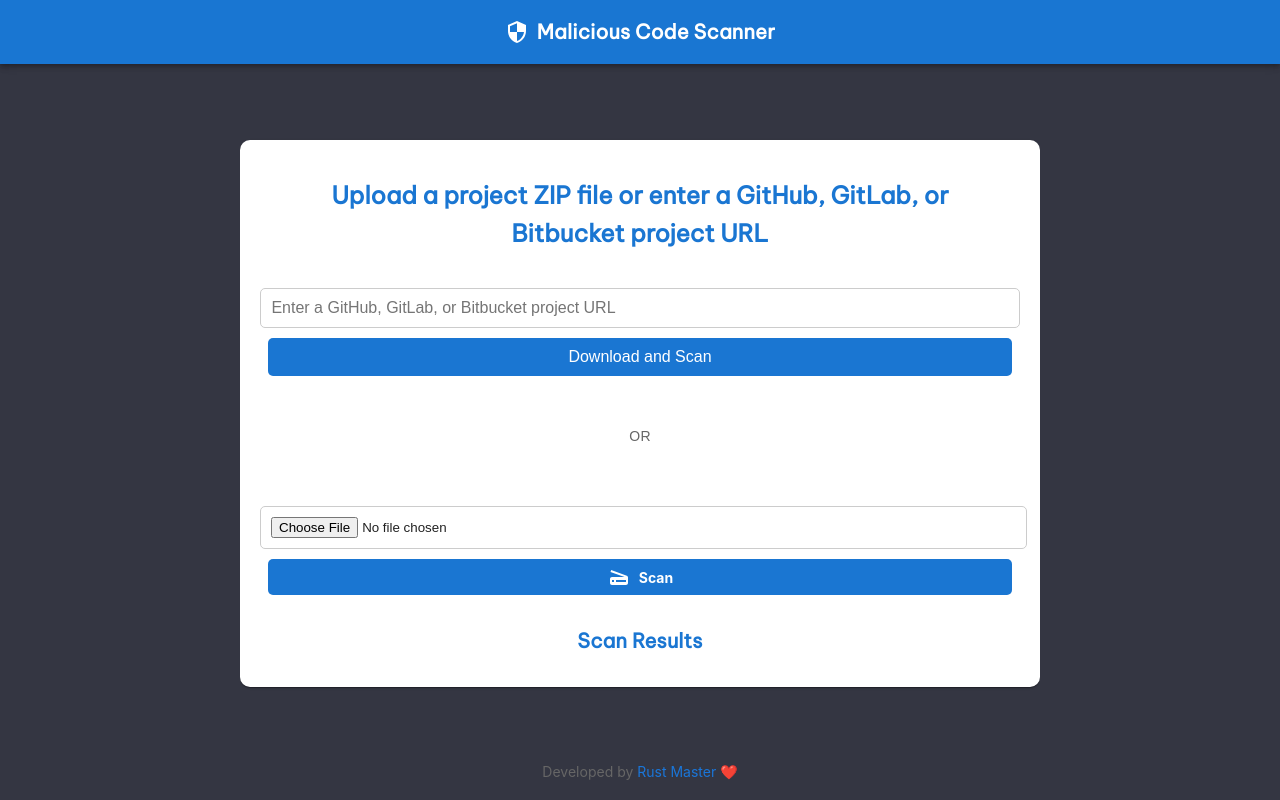
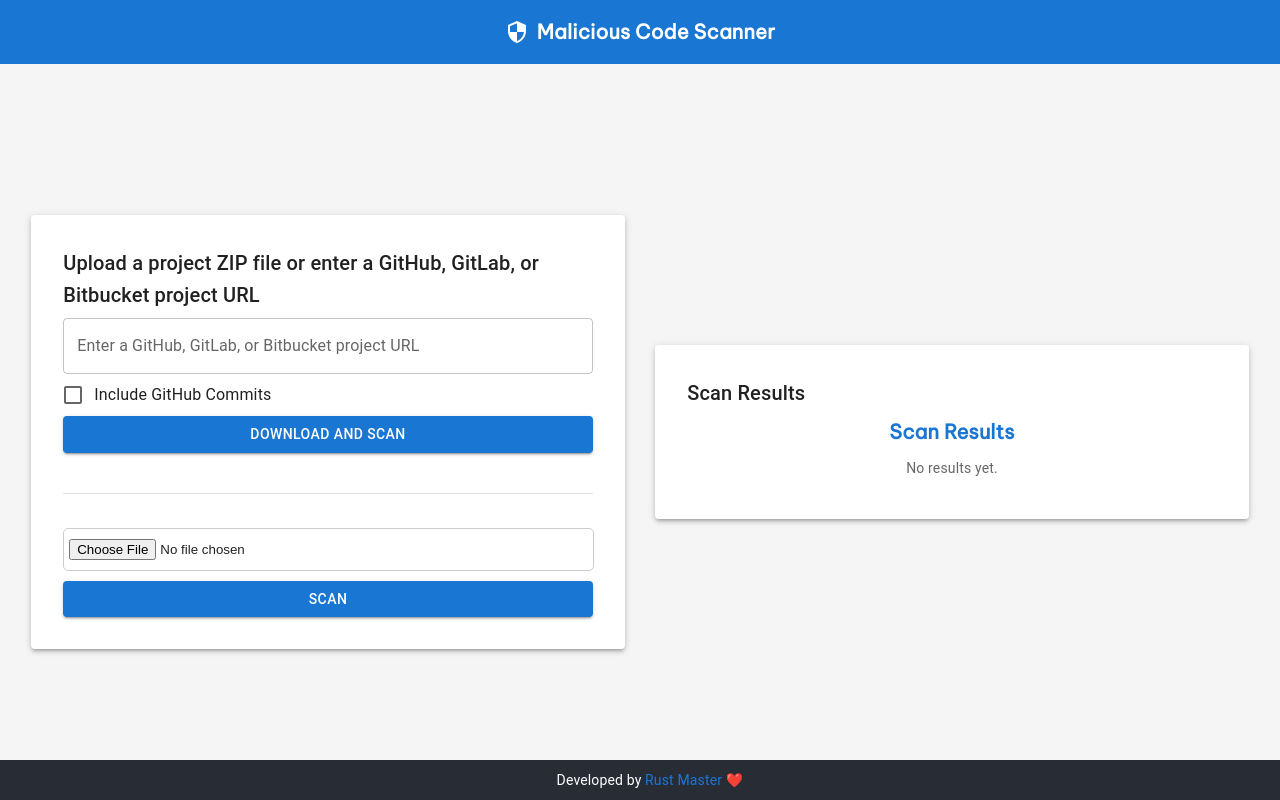
Before and after one commit to rust-master/malicious-code-scanner, a React (Create React App) app: page / in a window 1280 px wide. Built offline with nearby package versions, Linux system fonts and the light colour scheme.

Commit message:
Github commits added and UI Upgrade

```diff
--- a/src/App.css
+++ b/src/App.css
@@ -1,52 +1,20 @@
-.App {
+/* .App {
   text-align: center;
   height: 75vh;
   display: flex;
   justify-content: center;
   align-items: center;
   overflow: hidden !important;
+} */
+
+.App {
+  display: flex !important;
+  height: 75vh !important;
+  overflow: hidden !important;
 }
 
 body {
   overflow: hidden !important;
-}
-
-.App-logo {
-  height: 40vmin;
-  pointer-events: none;
-}
-
-@media (prefers-reduced-motion: no-preference) {
-  .App-logo {
-    animation: App-logo-spin infinite 20s linear;
-  }
-}
-.App-header {
-  background-color: #282c34;
-  min-height: 100vh;
-  display: flex;
-  flex-direction: column;
-  align-items: center;
-  justify-content: center;
-  font-size: calc(10px + 2vmin);
-  color: white;
-}
-
-@keyframes App-logo-spin {
-  from {
-    transform: rotate(0deg);
-  }
-  to {
-    transform: rotate(360deg);
-  }
-}
-
-p {
-  text-align: center;
-  padding: 30px;
-}
-p a {
-  text-decoration: none;
 }
 
 .formDiv {
@@ -55,10 +23,21 @@ p a {
   align-items: center;
 }
 
-.CardDiv {
-  @media (max-width: 576px) {
-    width: 300px;
-  }
+.App-left {
+  flex: 2;
+  display: flex;
+  flex-direction: column;
+  justify-content: center;
+  align-items: flex-start;
+  padding: 20px;
+}
+
+.App-right {
+  flex: 1;
+  display: flex;
+  justify-content: flex-end;
+  align-items: flex-start;
+  padding: 20px;
 }
 
 .fileInput {
@@ -68,13 +47,19 @@ p a {
   }
 }
 
-.scanBtn {
-  @media (max-width: 576px) {
-  }
-}
 .formDiv {
   @media (max-width: 576px) {
     flex-direction: column;
     row-gap: 20px;
   }
 }
+
+.footer {
+  position: fixed !important;
+  bottom: 0 !important;
+  width: 100% !important;
+  background-color: #282c34 !important;
+  color: white !important;
+  text-align: center !important;
+  padding: 10px !important;
+}
--- a/src/App.js
+++ b/src/App.js
@@ -7,10 +7,13 @@ import JSZip from "jszip";
 import Card from "@mui/material/Card";
 import CardContent from "@mui/material/CardContent";
 import Typography from "@mui/material/Typography";
+import { Checkbox, FormControlLabel } from "@mui/material";
 import LinearProgress from "@mui/material/LinearProgress";
 import ResponsiveAppBar from "./AppBar";
 import axios from 'axios';
 import { ToastContainer, toast } from 'react-toastify';
+import { Box, TextField, Button, Divider } from "@mui/material";
+
 import 'react-toastify/dist/ReactToastify.css';
 
 function App() {
@@ -18,6 +21,7 @@ function App() {
   const [progressBar, setProgressBar] = useState(false);
   const [isNewFile, setIsNewFile] = useState(false);
   const [githubURL, setGithubURL] = useState(""); // Track GitHub URL input
+  const [scanCommits, setScanCommits] = useState(false);
 
   const fileInputRef = React.createRef();
   const searchResults = [];
@@ -27,6 +31,10 @@ function App() {
     setResults([])
   }, [githubURL]);
 
+  const handleCheckboxChange = (event) => {
+    setScanCommits(event.target.checked);
+    console.log("Scan GitHub Commits:", event.target.checked);
+  };
 
   const handleUpload = (file) => {
     setIsNewFile(true); // Indicate a new file has been selected
@@ -187,6 +195,10 @@ function App() {
           const blob = await response.blob();
           console.log("🚀 ~ handleGitHubDownload ~ blob:", blob);
           handleUpload(blob); // Process the file with handleUpload
+
+          if (scanCommits) {
+            handleGitHubDownloadCommitsZip()
+          }
         }
 
       } else {
@@ -198,6 +210,56 @@ function App() {
       setProgressBar(false);
     }
   };
+
+  const handleGitHubDownloadCommitsZip = async () => {
+    try {
+      // Validate the GitHub URL
+      const url = new URL(githubURL);
+
+      if (!url.protocol.startsWith("https:")) {
+        alert("Invalid GitHub URL. Please enter a valid HTTPS URL.");
+        throw new Error("Invalid GitHub URL. Please enter a valid HTTPS URL.");
+      }
+
+      if (githubURL) {
+        setProgressBar(true);
+        setIsNewFile(true);
+
+        const repo = url.pathname.replace(/^\//, "").replace(/\/$/, "");
+        const apiCommitsUrl = `https://api.github.com/repos/${repo}/commits`;
+
+        const commitsResponse = await axios.get(apiCommitsUrl);
+        console.log("🚀 ~ handleGitHubDownloadCommitsZip ~ commitsResponse:", commitsResponse);
+
+        const commits = commitsResponse.data.map(commit => commit.sha);
+        console.log("Commits:", commits);
+
+        for (const commit of commits) {
+          console.log("🚀 ~ handleGitHubDownloadCommitsZip ~ commit:", commit);
+          // Request ZIP archive for each commit
+          const codeloadUrl = `https://codeload.github.com/${repo}/zip/${commit}`;
+          const proxyURL = `https://corsproxy.io/?${encodeURIComponent(codeloadUrl)}`;
+
+          const response = await fetch(proxyURL);
+
+          if (!response.ok) {
+            throw new Error(`Failed to download commit ${commit} of the GitHub project.`);
+          }
+
+          const blob = await response.blob();
+          console.log("🚀 ~ handleGitHubDownloadCommitsZip ~ blob:", blob);
+          await handleUpload(blob); // Process the file with handleUpload
+        }
+      } else {
+        alert("Please enter a valid GitHub URL.");
+      }
+    } catch (error) {
+      alert(error.message);
+    } finally {
+      setProgressBar(false);
+    }
+  };
+
 
   const handleGitLabDownload = async () => {
     try {
@@ -247,97 +309,6 @@ function App() {
         }
 
         setResults(searchResults);
-
-        // try {
-        //   const response = await fetch(apiURL);
-        //   console.log("🚀 ~ handleGitLabDownload ~ response:", response);
-        //   if (!response.ok) {
-        //     throw new Error(`Error: ${response.status} ${response.statusText}`);
-        //   }
-        //   const branches = await response.json();
-        //   console.log("Branches:", branches);
-
-
-
-        // for (const branch of branches) {
-        //   console.log("🚀 ~ handleGitLabDownload ~ branch:", branch);
-
-
-
-        //   const idp = encodeURIComponent("rust/hello_world")
-        //   const newapiURL = `https://gitlab.com/api/v4/projects/${idp}/repository/archive`
-        //   // const newapiURL = `https://gitlab.invozone.com/api/v4/projects/${projectID}/repository/archive`;
-
-        //   // const proxyURL = `https://corsproxy.io/?${encodeURIComponent(newapiURL)}`;
-
-        //   // const response = await fetch(proxyURL);
-
-
-
-
-        //   // GET /projects/:id/repository/blobs/:sha
-
-
-        //   // const newapiURL = `https://gitlab.invozone.com/api/v4/projects/${projectID}/repository/blobs/ad1b06b1f7f584d5331142c09650652e0a923151`;
-
-        //   // const newurl = 'https://gitlab.invozone.com/Zaryab/mvxwallets/-/archive/main/mvxwallets-main.zip';
-
-
-
-        //   // const newapiURL = `https://gitlab.invozone.com/api/v4/projects/${projectID}/repository/archive`;
-        //   const proxyURL = `https://corsproxy.io/?${encodeURIComponent(newapiURL)}`;
-
-        //   // const headers = {
-        //   //   authorization: `Bearer ${token}`,
-        //   //   "user-agent": "NodeSecure"
-        //   // };
-
-        //   // const response = await fetch(newapiURL)
-
-        //   const response = await fetch(newapiURL, {
-        //     method: "GET",
-        //     headers: {
-        //         // "Authorization": `Bearer ${token}`, // Replace with your GitLab token
-        //         'Accept': 'application/vnd.github+json',
-        //         // 'User-Agent': 'request',
-        //         // "Accept": "application/octet-stream", // Indicate expected response type
-        //     },
-        // });
-
-
-        //       const projectID = encodeURIComponent("Zaryab/mvxwallets");
-        // const source = `https://gitlab.invozone.com/api/v4/projects/${projectID}/repository/archive`;
-
-
-        //   // Make a GET request to download the tar.gz file
-        //   const response = await axios.get(source, {
-        //     responseType: 'blob', // Get the data as a Blob
-        //     headers: {
-        //       // Add any required headers for authentication if necessary
-        //       Authorization: `Bearer ${token}`, // Replace with your GitLab token
-        //       Accept:  'application/octet-stream'
-
-        //     }
-        //   });
-
-        // console.log("response", response)
-        // if (!response.ok) {
-        //     throw new Error(`Error: ${response.status} ${response.statusText}`);
-        // }
-
-        // const blob = await response.blob();
-        // console.log("🚀 ~ handleGitLabDownload ~ blob:", blob);
-        // const link = document.createElement("a");
-        // link.href = URL.createObjectURL(blob);
-        // link.download = "mvxwallets-main.zip";
-        // link.click();
-        // handleUpload(blob);
-        // }
-        // } catch (error) {
-        //   setProgressBar(false);
-        //   console.error("Failed to fetch:", error.message);
-        // }
-
 
       } else {
         alert("Please enter a valid URL");
@@ -411,93 +382,53 @@ function App() {
         : "#C83739";
 
   return (
-    <div
-      className="main"
-      style={{
-        overflow: "hidden",
-        backgroundColor: backgroundColor,
-        minHeight: "100vh",
+
+    <Box sx={{ height: "100vh", display: "flex", flexDirection: "column" }}>
+      {/* Header */}
+      <ResponsiveAppBar />
+      <ToastContainer />
+
+      {/* Main Content */}
+      <Box
+        sx={{
+          flex: 1,
           display: "flex",
-        flexDirection: "column",
+          justifyContent: "space-around",
           alignItems: "center",
+          padding: 2,
+          backgroundColor: "#f5f5f5",
         }}
       >
-      <ResponsiveAppBar />
-      <div className="App" style={{ width: "100%", maxWidth: "800px", margin: "auto" }}>
-        <ToastContainer />
-        <Card
-          className="CardDiv"
-          sx={{
-            marginTop: 5,
-            marginBottom: 5,
-            padding: "20px",
-            boxShadow: "10 18px 26px rgba(0, 0, 0, 0.2)",
-            borderRadius: "10px",
-          }}
-        >
+        {/* Left Side: App Card */}
+        <Card sx={{ width: "45%", padding: 2, boxShadow: 3 }}>
           <CardContent>
-            <Typography
-              variant="h5"
-              style={{
-                color: "#1A76D2",
-                fontWeight: "bold",
-                textAlign: "center",
-                marginBottom: "20px",
-                fontFamily: "Be Vietnam Pro, Arial, sans-serif",
-                lineHeight: "1.6",
-              }}
-            >
+            <Typography variant="h6" gutterBottom>
               Upload a project ZIP file or enter a GitHub, GitLab, or Bitbucket project URL
             </Typography>
-          </CardContent>
-
-          {/* Input Section */}
-          <div style={{ marginBottom: "20px" }}>
-            <input
-              type="text"
+            <TextField
+              fullWidth
+              label="Enter a GitHub, GitLab, or Bitbucket project URL"
               value={githubURL}
               onChange={(e) => setGithubURL(e.target.value)}
-              placeholder="Enter a GitHub, GitLab, or Bitbucket project URL"
-              style={{
-                width: "97%",
-                padding: "10px",
-                borderRadius: "5px",
-                border: "1px solid #ccc",
-                fontSize: "16px",
-                marginBottom: "10px",
-              }}
             />
-            <button
-              onClick={handleDownload}
-              style={{
-                width: "98%",
-                backgroundColor: "#1A76D2",
-                color: "white",
-                border: "none",
-                borderRadius: "5px",
-                padding: "10px",
-                fontSize: "16px",
-                cursor: "pointer",
-              }}
-            >
+            <FormControlLabel
+              sx={{ float: 'left' }}
+              control={
+                <Checkbox
+                  checked={scanCommits}
+                  onChange={handleCheckboxChange}
+                  color="primary"
+                />
+              }
+              label="Include GitHub Commits"
+              style={{ display: "flex", justifyContent: "left" }}
+            />
+            <Button variant="contained" color="primary" fullWidth sx={{ marginBottom: 2 }} onClick={handleDownload}>
               Download and Scan
-            </button>
-          </div>
+            </Button>
 
-          {/* Divider */}
-          <Typography
-            variant="body2"
-            style={{
-              textAlign: "center",
-              margin: "20px 0",
-              color: "#666",
-              fontFamily: "Arial, sans-serif",
-            }}
-          >
-            OR
-          </Typography>
+            <Divider sx={{ marginY: 3 }} />
 
-          {/* File Upload Section */}
             <UploadForm
               handleUpload={handleUpload}
               fileInputRef={fileInputRef}
@@ -506,11 +437,7 @@ function App() {
               setResults={setResults}
               results={results}
             />
-
-          {/* Scan Results Section */}
-          <SearchResults results={results} />
-
-          {/* Progress Bar */}
+          </CardContent>
           <LinearProgress
             color="success"
             sx={{
@@ -520,13 +447,24 @@ function App() {
             }}
           />
         </Card>
-      </div>
+
+        {/* Right Side: Scan Results Card */}
+        <Card sx={{ width: "45%", padding: 2, boxShadow: 3 }}>
+          <CardContent>
+            <Typography variant="h6" gutterBottom>
+              Scan Results
+            </Typography>
+            <Typography variant="body2" color="text.secondary">
+              <SearchResults results={results} />
+            </Typography>
+          </CardContent>
+        </Card>
+      </Box>
 
       {/* Footer */}
-
-      <footer style={{ marginBottom: "20px", fontSize: "14px", color: "#666" }}>
-        Developed by{" "}
-        <a
+      <Box className="footer">
+        <Typography variant="body2" >
+          Developed by <a
             style={{ color: "#1A76D9", textDecoration: "none" }}
             href="https://github.com/rust-master"
             target="_blank"
@@ -534,12 +472,11 @@ function App() {
           >
             Rust Master ❤️
           </a>
-      </footer>
-
+        </Typography>
+      </Box>
       <Analytics />
-    </div>
-
+    </Box>
   );
-}
+};
 
 export default App;
--- a/src/SearchResults.js
+++ b/src/SearchResults.js
@@ -3,7 +3,7 @@ import Typography from "@mui/material/Typography";
 
 const SearchResults = ({ results }) => {
   return (
-<div style={{ marginTop: "30px" }}>
+    <div >
       <Typography
         variant="h6"
         sx={{
@@ -17,7 +17,7 @@ const SearchResults = ({ results }) => {
         Scan Results
       </Typography>
       <ul style={{ padding: "0", margin: "0", listStyle: "none", textAlign: "center" }}>
-    {results.map((result, index) => (
+        {results.length !== 0 ? results.map((result, index) => (
           <li
             key={index}
             style={{
@@ -29,7 +29,7 @@ const SearchResults = ({ results }) => {
           >
             {result}
           </li>
-    ))}
+        )) : "No results yet."}
       </ul>
     </div>
   );
--- a/src/UploadForm.js
+++ b/src/UploadForm.js
@@ -1,6 +1,6 @@
 import React, { useState } from "react";
-import Button from "@mui/joy/Button";
-import Scanner from "@mui/icons-material/Scanner";
+import { Button } from "@mui/material";;
+
 
 const UploadForm = ({ handleUpload, fileInputRef, setGithubURL, githubURL }) => {
   const [file, setFile] = useState(null);
@@ -42,7 +42,7 @@ const UploadForm = ({ handleUpload, fileInputRef, setGithubURL, githubURL }) =>
           style={{
             display: "block",
             margin: "10px auto",
-            padding: "10px",
+            padding: "10px 5px",
             border: "1px solid #ccc",
             borderRadius: "5px",
             width: "98%",
@@ -50,18 +50,8 @@ const UploadForm = ({ handleUpload, fileInputRef, setGithubURL, githubURL }) =>
         />
 
         <Button
-          className="scanBtn"
+          variant="contained" color="primary" fullWidth
           type="submit"
-          startDecorator={<Scanner />}
-          sx={{
-            backgroundColor: "#1A76D2",
-            color: "white",
-            textTransform: "none",
-            fontWeight: "bold",
-            width: "98%",
-            borderRadius: "5px",
-            "&:hover": { backgroundColor: "#155a9f" },
-          }}
         >
           Scan
         </Button>
```
Lines whose indentation alone changed are shown as unchanged.
